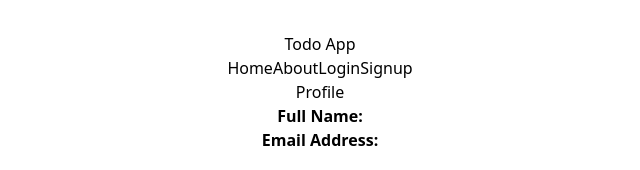
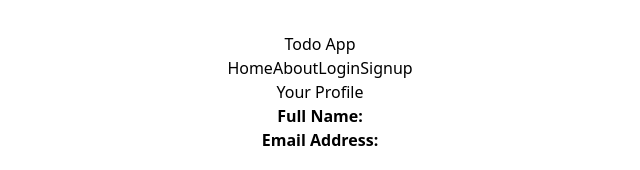
Before and after one commit to ar124official2019/cool-todo, a React (Vite) app in the folder client/: page /profile in a window 1280 px wide. Shown: the top 170 px of the page, without its empty margins (320-960 px from the left). Built offline with nearby package versions, Linux system fonts and the light colour scheme.

Commit message:
More text

```diff
--- a/client/src/Auth/Profile.tsx
+++ b/client/src/Auth/Profile.tsx
@@ -6,7 +6,7 @@ export function Profile() {
   return (
     <>
       <div className="rounded rounded-lg bg-blue-300 p-4">
-        <h1 className="font-bold text-center uppercase text-2xl">Profile</h1>
+        <h1 className="font-bold text-center uppercase text-2xl">Your Profile</h1>
 
         <div>
           <b className="font-bold">Full Name:</b>
```
